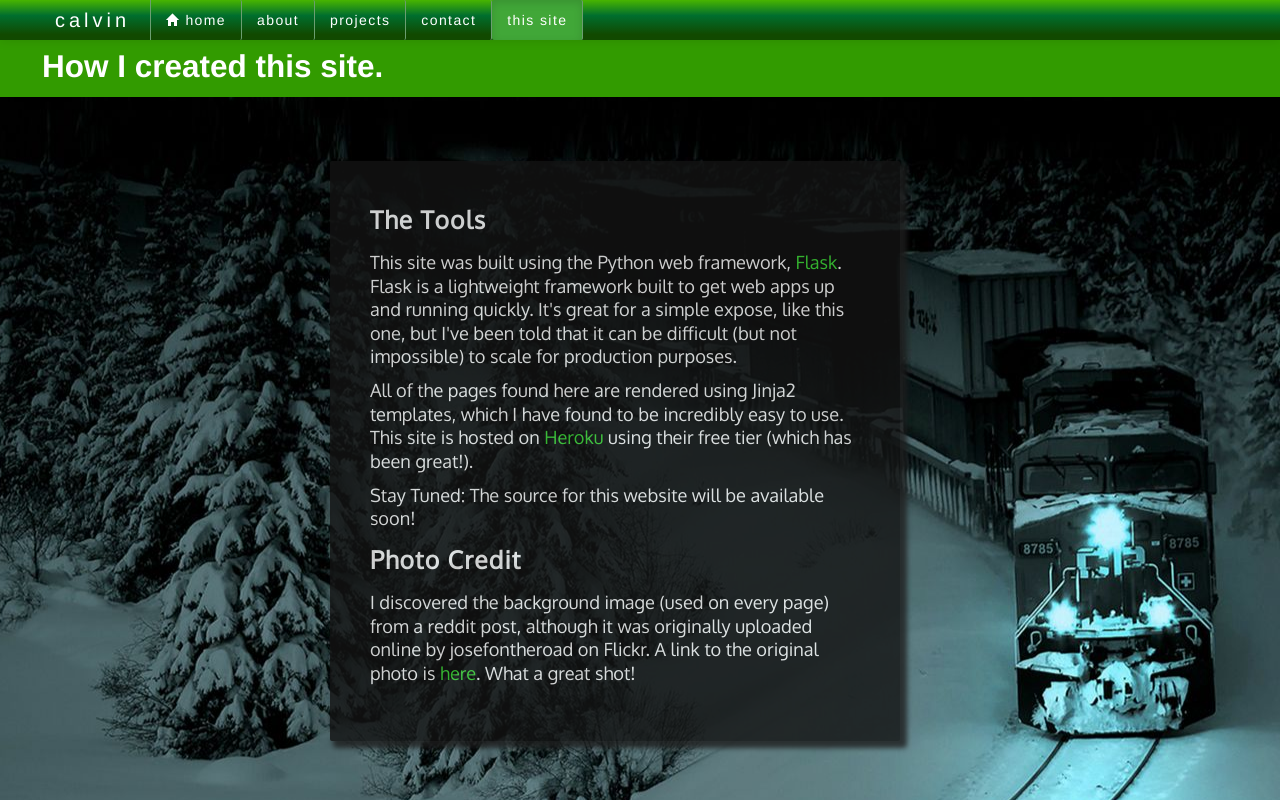
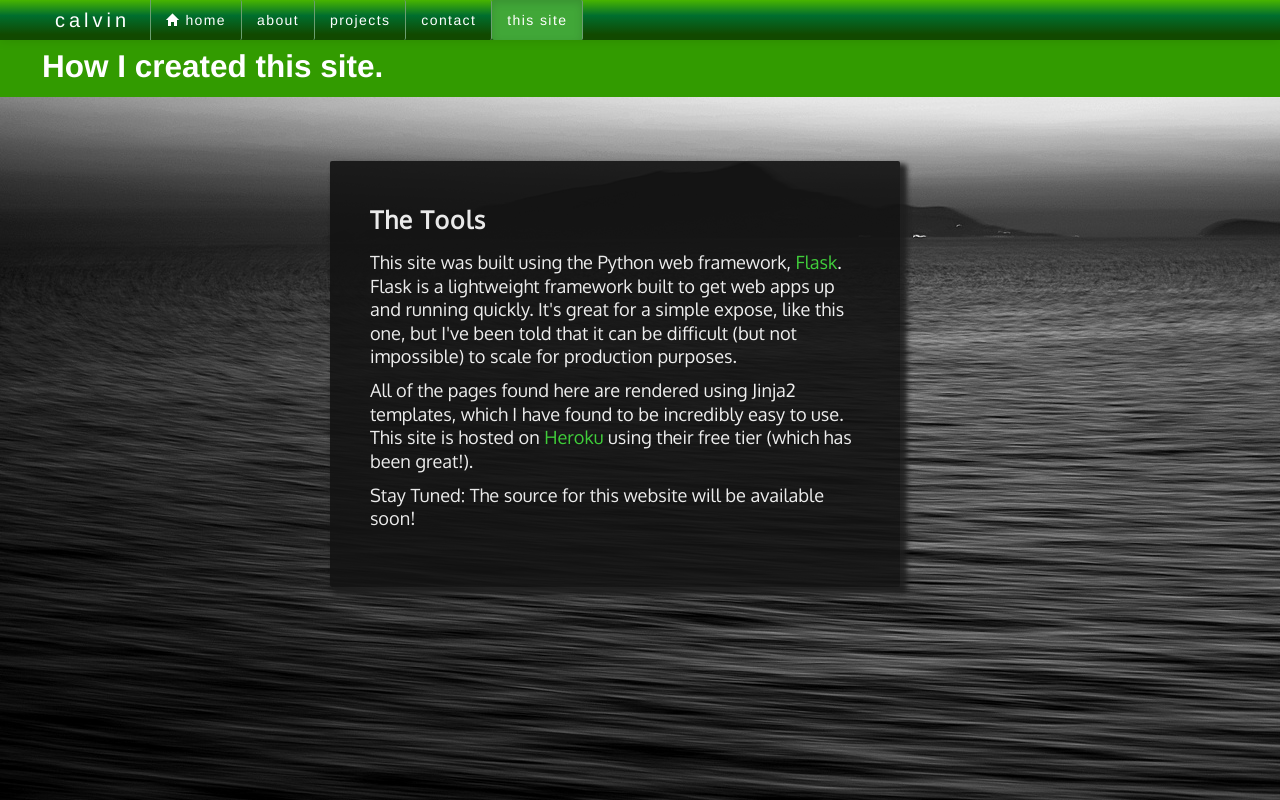
Before and after one commit to cbelden/MySite, a Flask app: page /about_site in a window 1280 px wide. Run offline with Flask 2, Linux system fonts and the light colour scheme; some libraries are stand-ins or nearby versions.

Commit message:
fixed links to open in new tabs, changed background image and fixed its location

```diff
--- a/mysite/page_not_found_message.py
+++ b/mysite/page_not_found_message.py
@@ -25,7 +25,7 @@ def get_404_message():
     """)
 
     candidates.append("""
-    Well, I'm normally not this rude on first dates, but I'm having issues and I have to ask that you go back <a
+    Well, I'm normally not this rude on first dates, but I'm having issues and unfortunately I must ask that you go back <a
     href="/">home</a>  =(
     """)
 
--- a/mysite/static/custom/custom.css
+++ b/mysite/static/custom/custom.css
@@ -55,8 +55,9 @@
 body {
     padding-top: 30px;
     color: white;
-    background-image: url("train.jpg");
-    background-position: 60% 15%;
+    background-image: url("italy.jpeg");
+    background-position: 0% 25%;
+    background-attachment: fixed;
 }
 
 .title-bar {
@@ -72,8 +73,9 @@ body {
     background-color: rgb(19, 19, 19);
     border-radius: 2px;
     box-shadow: 5px 5px 5px 2px rgb(30, 30, 30);
-    opacity: 0.8;
+    opacity: 0.9;
     margin-top: 5%;
+    margin-bottom: 5%;
 }
 
 /* Increase spacing between paragraphs */
--- a/mysite/templates/about.html
+++ b/mysite/templates/about.html
@@ -15,11 +15,11 @@
 {% block content %}
     <h3>Business</h3>
     <p>
-        I am a senior Electrical Engineering student at the University of Notre Dame, though my electives and free time have been dedicated to Computer Science.  If you'd like, you can take a look at my resume <a href="{{url_for('static', filename='resume/resume.pdf')}}">here</a> or head to the <a href="/projects">projects</a> page to look at my technical experience!
+        I am a senior Electrical Engineering student at the University of Notre Dame, though much of my free time has been dedicated to Computer Science.  If you'd like, you can take a look at my resume <a href="{{url_for('static', filename='resume/resume.pdf')}}">here</a> or head to the <a href="/projects">projects</a> page to look at my technical experience!
     </p>
     <h3>Recreation</h3>
     <p>
         When I'm not working, studying, reading, or tinkering, you can find me on the golf course shanking
-        balls into beverage carts.  Weather permitting, it's also a fair bet you'll catch me flailing around in a nearby lake (<a href="http://en.wikipedia.org/wiki/Minnesota#Geology_and_terrain">Fun Fact</a>: In Minnesota, there are more than 11,000 to choose from).
+        balls into beverage carts.  Weather permitting, it's also a fair bet you'll catch me flailing around in a nearby lake (<a href="http://en.wikipedia.org/wiki/Minnesota#Geology_and_terrain" target="_blank">Fun Fact</a>: In Minnesota, there are more than 11,000 to choose from).
     </p>
 {% endblock %}
--- a/mysite/templates/about_site.html
+++ b/mysite/templates/about_site.html
@@ -23,9 +23,4 @@
     <p>
         Stay Tuned: The source for this website will be available soon!
     </p>
-
-    <h3>Photo Credit</h3>
-    <p>
-        I discovered the background image (used on every page) from a reddit post, although it was originally uploaded online by josefontheroad on Flickr.  A link to the original photo is <a href="http://www.flickr.com/photos/18583713@N06/7726632314/" target="_blank">here</a>.  What a great shot!
-    </p>
 {% endblock %}
--- a/mysite/templates/work.html
+++ b/mysite/templates/work.html
@@ -16,7 +16,7 @@
     <h3>MTS Systems Corporation</h3>
     <h4>Summer 2013</h4>
     <p>
-        This past summer I interned as a software test engineer at <a href="http://www.mts.com/en/index.htm">MTS Systems</a> in Eden Prairie, MN.  MTS produces test devices for a variety of fields including the materials, automotive, and aerospace industries.  Each of the test <a href="http://www.mts.com/mtscriterion/">frames</a> (primarily used for the materials industry) comes equipped with a rich Windows application, <a href="http://www.mts.com/testsuite/">TestSuite</a>.
+        This past summer I interned as a software test engineer at <a href="http://www.mts.com/en/index.htm" target="_blank">MTS Systems</a> in Eden Prairie, MN.  MTS produces test devices for a variety of fields including the materials, automotive, and aerospace industries.  Each of the test <a href="http://www.mts.com/mtscriterion/" target="_blank">frames</a> (primarily used for the materials industry) comes equipped with a rich Windows application, <a href="http://www.mts.com/testsuite/" target="_blank">TestSuite</a>.
     </p>
     <p>
         I was part of an automated test team, and I spent the summer implementing UI drivers and writing automated UI test cases for TestSuite.  It was rewarding converting time intensive manual quality tests into automated processes that could be run every night (versus crammed at the end of every release!).
@@ -25,7 +25,7 @@
     <h3>Gentex Corporation</h3>
     <h4>Summer 2012</h4>
     <p>
-        During the summer of 2012 I interned as a software engineer at <a href="http://www.gentex.com/">Gentex</a> in Zeeland, Michigan.  Gentex manufactures car mirrors, and I primarily worked on the firmware (written in C) developing commands to exercise the mirror's functionality (controlling automatic dimming, rear view displays, GPS, compass, etc.).  At the end of the summer, I wrote integration tests in Ruby to exercise the firmware.
+        During the summer of 2012 I interned as a software engineer at <a href="http://www.gentex.com/" target="_blank">Gentex</a> in Zeeland, Michigan.  Gentex manufactures car mirrors, and I primarily worked on the firmware (written in C) developing commands to exercise the mirror's functionality (controlling automatic dimming, rear view displays, GPS, compass, etc.).  At the end of the summer, I wrote integration tests in Ruby to exercise the firmware.
     </p>
 
     <h3>calbelden.com</h3>
```
